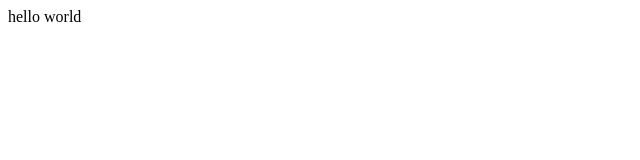
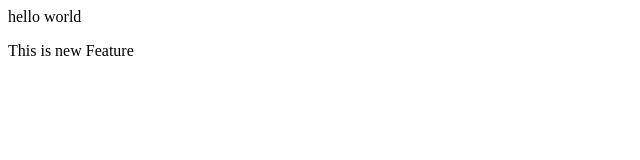
Before and after one commit to student-sachinpaithane/sachin-demo, a plain HTML site: page index.html in a window 1280 px wide. Shown: the whole page, without its empty margins (0-640 px from the left). Drawn offline with Linux system fonts and the light colour scheme.

Commit message:
Add new Feature

```diff
--- a/index.html
+++ b/index.html
@@ -1 +1,2 @@
 <p>hello world</p>
+<p>This is new Feature</p>
```
Also changed, not shown: 1 other file.
